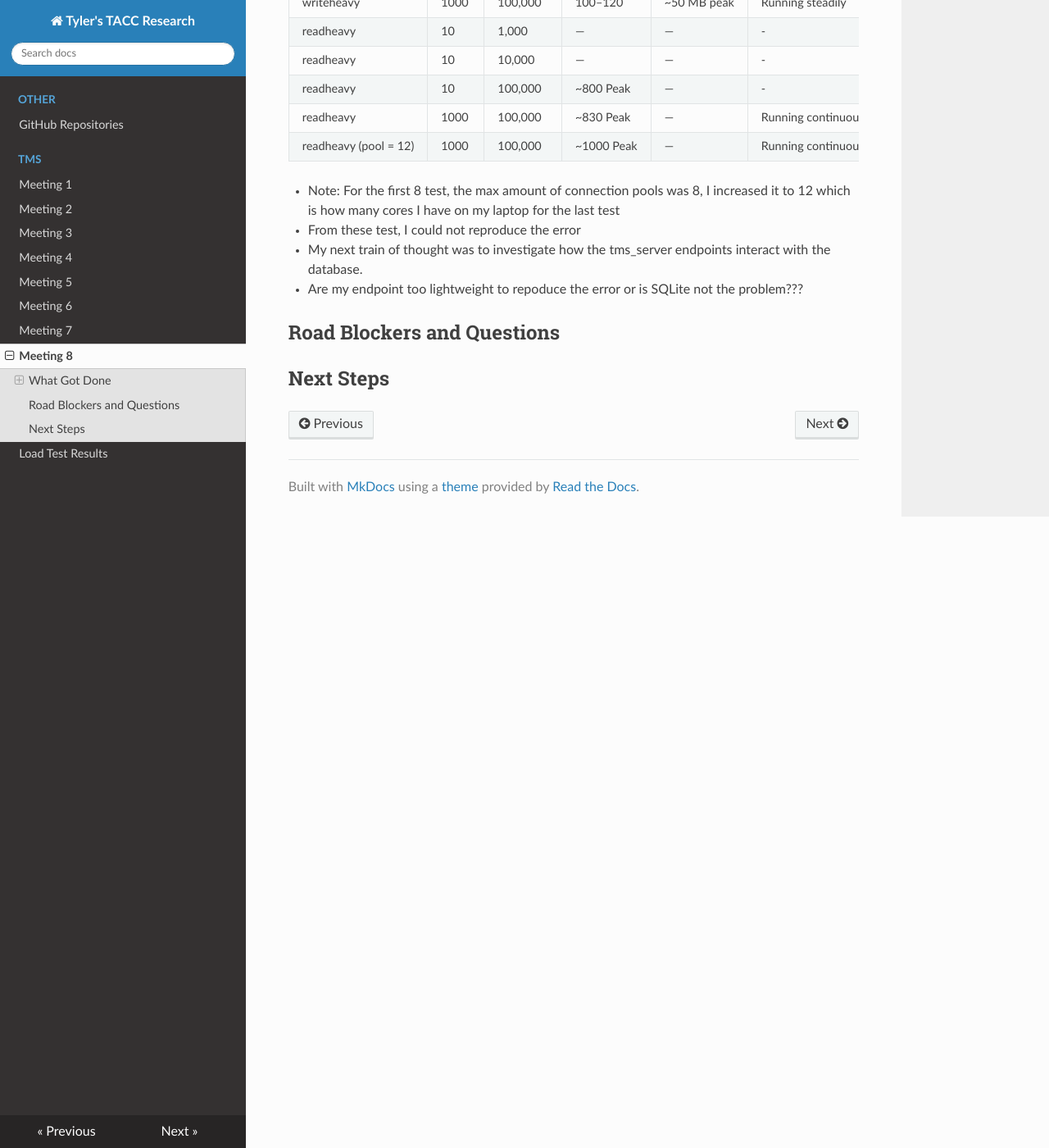
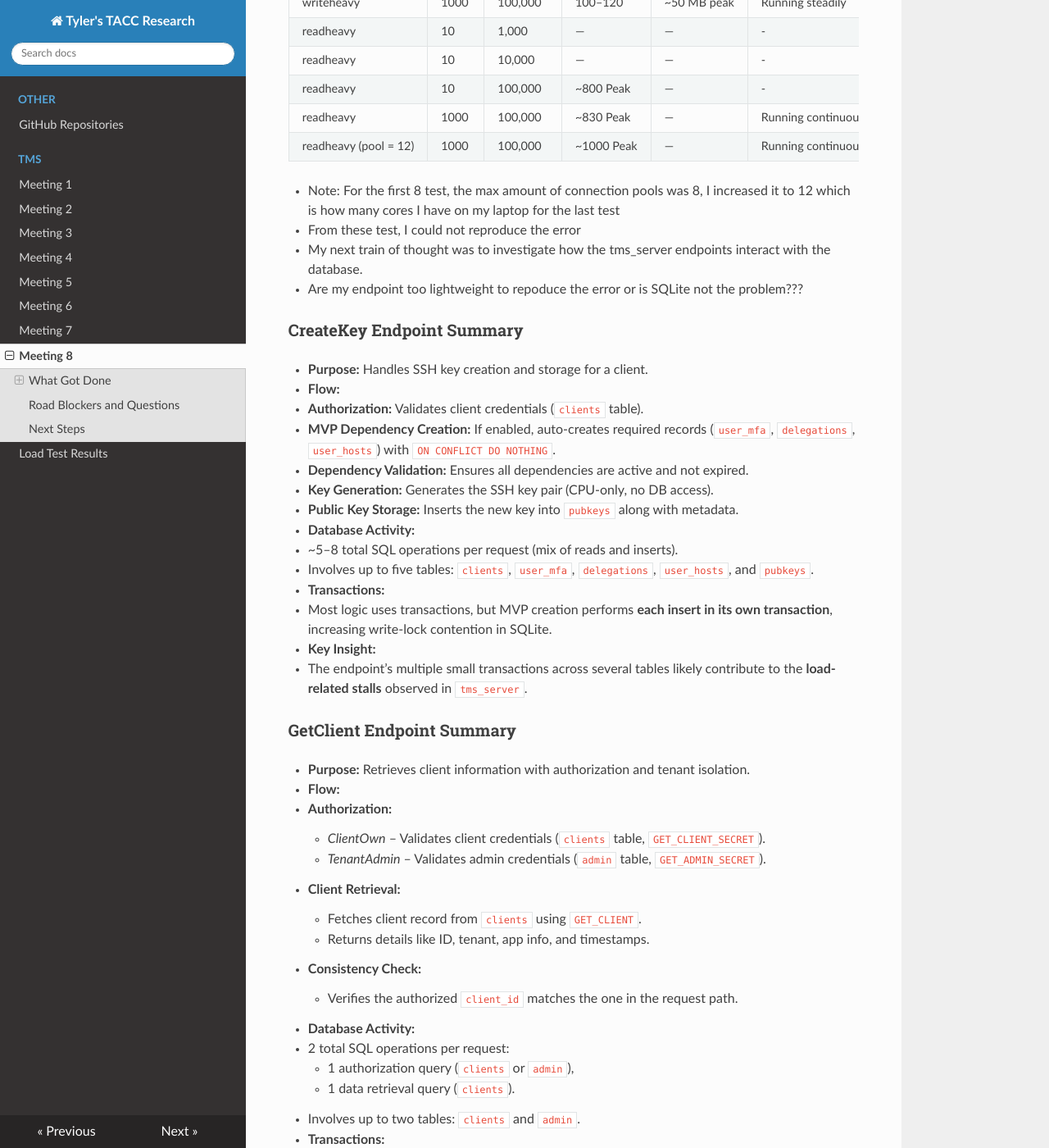
Before and after one commit to tyler0852/tylers-tacc-research, an MkDocs documentation site: the page built from docs/tms/meeting-8.md, in a window 1280 px wide and 1400 px high, scrolled down 847 px. Shown: the whole window at 82% size. Built offline with MkDocs 1.6.1, drawn with Linux system fonts in a browser that asks for light colours; nearby versions of some CDN libraries; some of the changed text lies outside the part shown.

Commit message:
Document CreateKey and GetClient endpoint summaries
Added detailed summaries for CreateKey and GetClient endpoints, including purpose, flow, database activity, transactions, security model, and key insights.

```diff
--- a/docs/tms/meeting-8.md
+++ b/docs/tms/meeting-8.md
@@ -37,6 +37,56 @@
 - My next train of thought was to investigate how the tms_server endpoints interact with the database.
 - Are my endpoint too lightweight to repoduce the error or is SQLite not the problem???
 
+### CreateKey Endpoint Summary
+
+- **Purpose:** Handles SSH key creation and storage for a client.
+- **Flow:**
+  1. **Authorization:** Validates client credentials (`clients` table).
+  2. **MVP Dependency Creation:** If enabled, auto-creates required records (`user_mfa`, `delegations`, `user_hosts`) with `ON CONFLICT DO NOTHING`.
+  3. **Dependency Validation:** Ensures all dependencies are active and not expired.
+  4. **Key Generation:** Generates the SSH key pair (CPU-only, no DB access).
+  5. **Public Key Storage:** Inserts the new key into `pubkeys` along with metadata.
+
+- **Database Activity:**
+  - ~5–8 total SQL operations per request (mix of reads and inserts).
+  - Involves up to five tables: `clients`, `user_mfa`, `delegations`, `user_hosts`, and `pubkeys`.
+
+- **Transactions:**
+  - Most logic uses transactions, but MVP creation performs **each insert in its own transaction**, increasing write-lock contention in SQLite.
+
+- **Key Insight:**
+  - The endpoint’s multiple small transactions across several tables likely contribute to the **load-related stalls** observed in `tms_server`.
+
+### GetClient Endpoint Summary
+
+- **Purpose:** Retrieves client information with authorization and tenant isolation.
+- **Flow:**
+  1. **Authorization:**
+     - *ClientOwn* – Validates client credentials (`clients` table, `GET_CLIENT_SECRET`).
+     - *TenantAdmin* – Validates admin credentials (`admin` table, `GET_ADMIN_SECRET`).
+  2. **Client Retrieval:**
+     - Fetches client record from `clients` using `GET_CLIENT`.
+     - Returns details like ID, tenant, app info, and timestamps.
+  3. **Consistency Check:**
+     - Verifies the authorized `client_id` matches the one in the request path.
+
+- **Database Activity:**
+  - 2 total SQL operations per request:
+    - 1 authorization query (`clients` or `admin`),
+    - 1 data retrieval query (`clients`).
+  - Involves up to two tables: `clients` and `admin`.
+
+- **Transactions:**
+  - Uses a standard transaction pattern (`begin → queries → commit`).
+
+- **Security Model:**
+  - Clients can only access their own records.
+  - Admins can access any client within their tenant.
+  - Tenant isolation enforced with `WHERE tenant = ?` in all queries.
+
+- **Key Insight:**
+  - Much simpler than `createkey` — a read-only operation with minimal transactions and low contention.
+
 
 ## Road Blockers and Questions
 
```
